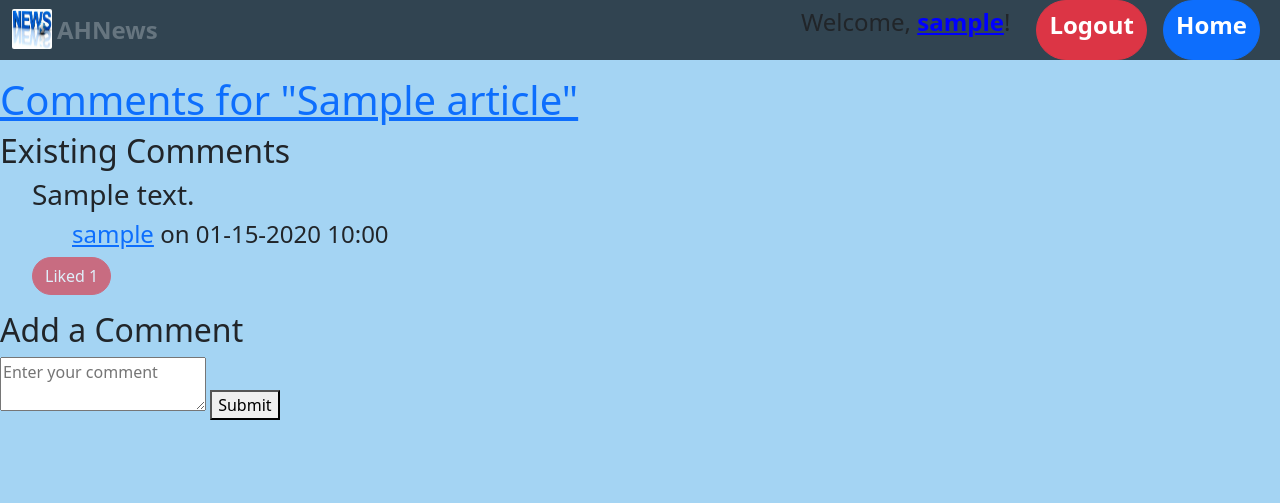
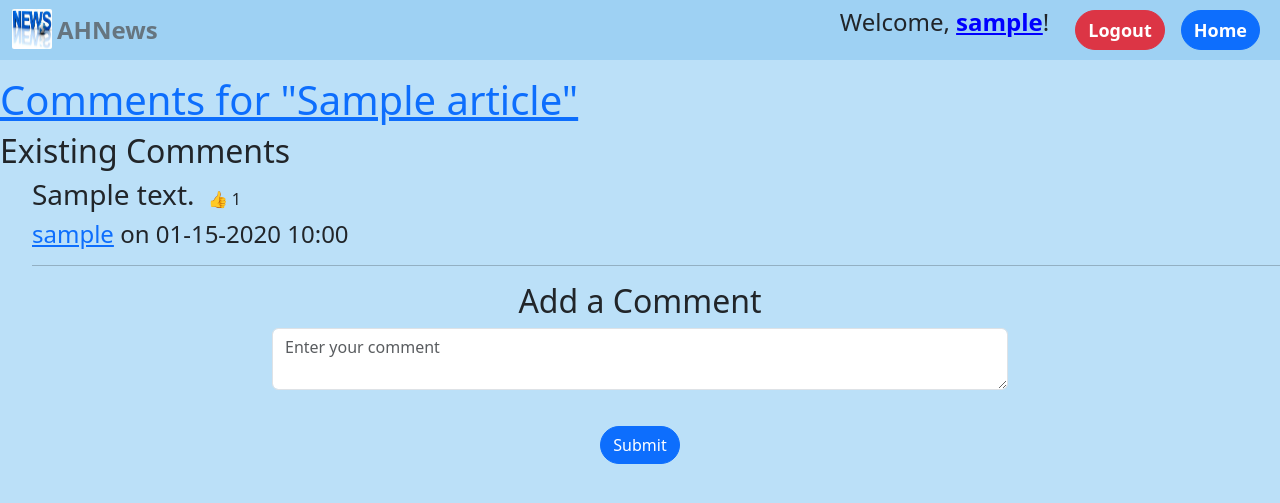
Before and after one commit to herna236/News-site, a Flask app: page /article/1/comments in a window 1280 px wide. Shown: the top 503 px of the page. Run offline with Flask 3, Linux system fonts and the light colour scheme; the first user in the database is signed in; tables that the repository leaves empty hold one stand-in row (Sample ...); some libraries are stand-ins or nearby versions.

Commit message:
fixed a lot, mainly favorite, like, and some formatting

```diff
--- a/app.py
+++ b/app.py
@@ -89,7 +89,7 @@ def signup():
         username = form.username.data
         password = form.password.data
         email = form.email.data
-        img_url = form.img_url.data
+
 
         # Check if the username or email already exists in the database
         existing_user = User.query.filter_by(username=username).first()
@@ -103,7 +103,7 @@ def signup():
             flash("Email already exists. Please use a different one.", 'danger')
             return redirect(url_for('signup'))
 
-        new_user = User(username=username, email=email, img_url=img_url)
+        new_user = User(username=username, email=email)
         new_user.set_password(password)
 
         # Add the new user to the database
@@ -209,11 +209,32 @@ def article_comments(article_id):
 
         # Check if the current user has liked this comment
         like = Likes.query.filter_by(user_id=current_user.id, comment_id=comment.id).first()
-        comment.liked_by_user = like is not None  # Set liked_by_user attribute
+        comment.liked_by_user = like is not None
 
     return render_template('comments.html', article=article, comments=comments)
 
+@app.route('/like_comment/<int:comment_id>', methods=['POST'])
+@login_required
+def like_comment(comment_id):
+        # Retrieve the comment from the database
+        comment = Comment.query.get_or_404(comment_id)
 
+        # Check if the current user has already liked the comment
+        like = Likes.query.filter_by(user_id=current_user.id, comment_id=comment_id).first()
+
+        if like:
+            # If the user has already liked the comment, unlike it
+            db.session.delete(like)
+        else:
+            # If the user has not liked the comment, like it
+            new_like = Likes(user_id=current_user.id, comment_id=comment_id)
+            db.session.add(new_like)
+
+        # Commit the changes to the database
+        db.session.commit()
+
+        # Return a success response
+        return jsonify({'success': True})
 
 
 @app.route('/create_article', methods=['POST'])
@@ -222,10 +243,9 @@ def create_article():
     article_url = request.form.get('article_url')
     article_title = request.form.get('article_title')
 
-    # Log the received article title
-    print("Received article title:", article_title)
 
-    # Filter by the 'url' attribute instead of 'link'
+
+
     article = Article.query.filter_by(url=article_url).first()
 
     if article is None:
@@ -240,30 +260,37 @@ def create_article():
 
 
 
-@app.route('/like_comment/<int:comment_id>', methods=['POST'])
+@app.route('/like_comment_toggle/<int:comment_id>', methods=['POST'])
 @login_required
-def like_comment(comment_id):
-    # Get the comment ID from the URL
-    comment_id = int(comment_id)  # Ensure comment_id is an integer
+def like_comment_toggle(comment_id):
+    # Get the comment from the database
+    comment = Comment.query.get_or_404(comment_id)
 
     # Check if the user has already liked the comment
-    like = Likes.query.filter_by(user_id=current_user.id, comment_id=comment_id).first()
+    existing_like = Likes.query.filter_by(user_id=current_user.id, comment_id=comment_id).first()
 
-    if like:
-        # If the user has already liked the comment, update is_liked to True
-        like.is_liked = True
+    if existing_like:
+        # If the user has already liked the comment, remove their like
+        db.session.delete(existing_like)
+        # Decrement the likes count in the comments table
+        comment.likes_count -= 1
+        is_liked = False
     else:
-        # If the user has not liked the comment, create a new like with is_liked set to True
-        new_like = Likes(user_id=current_user.id, comment_id=comment_id, is_liked=True)
+        # If the user has not liked the comment, add their like
+        new_like = Likes(user_id=current_user.id, comment_id=comment_id)
         db.session.add(new_like)
+        # Increment the likes count in the comments table
+        comment.likes_count += 1
+        is_liked = True
 
-    # Update the likes count in the comments table
-    comment = Comment.query.get(comment_id)
-    comment.likes_count += 1
+    # Commit the changes to the database
     db.session.commit()
 
-    # Return the updated likes count
-    return jsonify({'likes_count': comment.likes_count})
+    # Return the updated likes count and the current liked status
+    return jsonify({'likes_count': comment.likes_count, 'is_liked': is_liked})
+
+
+
 
 
 
--- a/forms.py
+++ b/forms.py
@@ -10,7 +10,8 @@ class UserAddForm(FlaskForm):
     username = StringField('Username', validators=[DataRequired()])
     email = StringField('E-mail', validators=[DataRequired(), Email()])
     password = PasswordField('Password', validators=[Length(min=6)])
-    img_url = StringField('Image URL', default='')
+
+
 
 
 class UserEditForm(FlaskForm):
--- a/static/stylesheets/style.css
+++ b/static/stylesheets/style.css
@@ -1,11 +1,10 @@
-
 
 body {
-  background-color: #a4d4f3;
+  background-color: #bbe0f8;
 }
 
 body.error-404 {
-  background-color: #1da1f2;
+  background-color: #bbe0f8
 }
 
 .form-control {
@@ -23,7 +22,7 @@ body.error-404 {
 /* ======================= Nav */
 
 .navbar {
-  background-color: #314451;
+  background-color: #9ed1f3;
   height: 60px;
   border-bottom: 2px solid rgba(0, 0, 0, 0.25);
   margin-bottom: 1rem;
--- a/templates/base.html
+++ b/templates/base.html
@@ -35,14 +35,14 @@
                     </p>
                 </li>
                 <li class="nav-item">
-                    <a href="/logout" class="btn btn-danger" style="font-size: 24px; height: 60px; color: white;">Logout</a>
+                    <a href="/logout" class="btn btn-danger" style="font-size: 18px; height: 40px; color: white;">Logout</a>
                 </li>
                 <li class="nav-item">
-                    <a href="/" class="btn btn-primary" style="font-size: 24px; height: 60px; color: white;">Home</a>
+                    <a href="/" class="btn btn-primary" style="font-size: 18px; height: 40px; color: white;">Home</a>
                 </li>
                 {% else %}
                 <li class="nav-item">
-                    <a href="/login" class="btn btn-primary" style="font-size: 24px; height: 60px; color: white;">Sign In</a>
+                    <a href="/login" class="btn btn-primary" style="font-size: 18px; height: 40px; color: white;">Sign In</a>
                 </li>
                 {% endif %}
             </ul>
--- a/templates/comments.html
+++ b/templates/comments.html
@@ -1,41 +1,45 @@
 {% extends 'base.html' %}
 
 {% block content %}
-<h1><a href="{{ article.link }}">Comments for "{{ article.title }}"</a></h1>
-
-
+<h1><a href="{{ article.url }}">Comments for "{{ article.title }}"</a></h1>
 
 <div>
     <h2>Existing Comments</h2>
     <ul>
         {% for comment in comments %}
-            <div class="comment">
+        <div id="comment-{{ comment.id }}" class="comment">
+            <div style="display: flex; align-items: center;"> <!-- Add flexbox style for alignment -->
                 <h3>{{ comment.text }}</h3>
-
-                <div style="margin-left: 40px;">
+                <button class="btn like-btn" data-comment-id="{{ comment.id }}" data-liked="{% if comment.liked_by_user %}true{% else %}false{% endif %}">
+                    {% if comment.liked_by_user %}
+                        &#x1F44D; <!-- Unicode thumbs-up icon -->
+                    {% else %}
+                        &#x1F44D; <!-- Unicode thumbs-down icon -->
+                    {% endif %}
+                    <span class="likes-count">{{ comment.likes_count }}</span>
+                </button>
+            </div>
+            <div>
                 <h4><a href="{{ url_for('user_favorites', user_id=comment.user_id) }}">{{ comment.user_name }}</a> on {{ comment.created_at }}</h4>
             </div>
-
-                <button class="btn btn-danger like-btn" data-comment-id="{{ comment.id }}" {% if comment.liked_by_user %}disabled{% endif %}>
-                    {% if comment.liked_by_user %}
-                        Liked
-                    {% else %}
-                        Like
-                    {% endif %}
-                    <span class="like-count">{{ comment.likes_count }}</span>
-                </button>
         </div>
+        <hr size="2" color="blue">
         {% endfor %}
     </ul>
 </div>
 
-
-    <div>
+<div class="container">
+    <div class="row justify-content-center">
+      <div class="col-md-8">
+        <div class="text-center">
           <h2>Add a Comment</h2>
           <form action="{{ url_for('article_comments', article_id=article.id) }}" method="POST">
-            <textarea name="comment_text" placeholder="Enter your comment" required></textarea>
-            <button type="submit">Submit</button>
+              <textarea name="comment_text" class="form-control" placeholder="Enter your comment" required></textarea>
+              <button type="submit" class="btn btn-primary mt-3">Submit</button>
           </form>
+        </div>
+      </div>
+    </div>
   </div>
 
 
@@ -46,25 +50,27 @@
         e.preventDefault(); // Prevent the default form submission
 
         var $likeBtn = $(this); // Store a reference to the like button
-
         var commentId = $likeBtn.data('comment-id');
+        var likesCountSpan = $likeBtn.find('.likes-count'); // Select the like count span within the clicked button
 
         $.ajax({
-            url: '/like_comment/' + commentId, // Include the comment_id in the URL
+            url: '/like_comment_toggle/' + commentId,
             method: 'POST',
             success: function(response) {
-                // You can handle the response here if needed
-                console.log('Like successful');
+                console.log('Response:', response);
 
-                // Update the like count on the button
-                var likeCountSpan = $likeBtn.find('.like-count');
-                likeCountSpan.text(response.likes_count);
+                // Update the liked status of the button
+                var isLiked = response.is_liked;
+                $likeBtn.data('liked', isLiked);
 
-                // Disable the button after liking
-                $likeBtn.prop('disabled', true);
+                // Update the button icon based on the liked status
+                $likeBtn.html(isLiked ? '👍 ' + response.likes_count : '👍' + response.likes_count);
+
+                console.log('Response likes count:', response.likes_count);
+
             },
             error: function(xhr, status, error) {
-                console.error('Error liking comment:', error);
+                console.error('Error toggling like:', error);
             }
         });
     });
```
Also changed, not shown: other parts of static/stylesheets/style.css (+21 -43 lines), templates/home.html (+15 -5 lines), 1 other file. Lines whose indentation alone changed are shown as unchanged.
